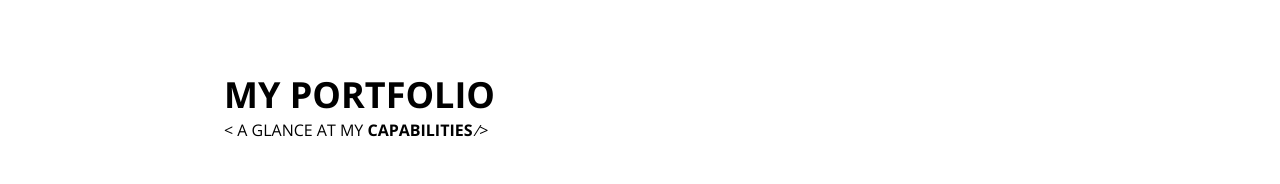
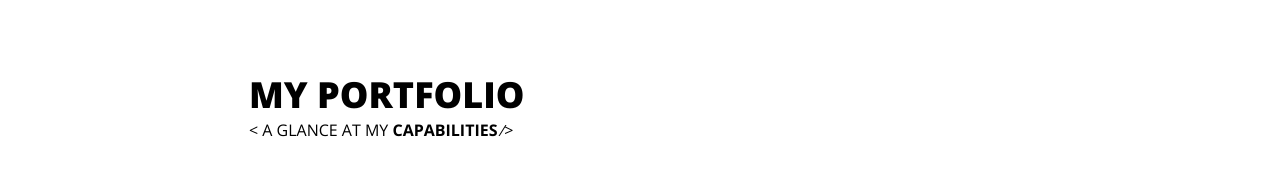
Before and after one commit to ha-x-3/portfolio, a React (Vite) app: page / in a window 1280 px wide. Shown: the part 1630-1814 px from the top of the page. Built offline with nearby package versions, Linux system fonts and the light colour scheme.

Commit message:
Added font-weight to h1 and fixed margin in myWork heading

```diff
--- a/src/App.css
+++ b/src/App.css
@@ -100,6 +100,7 @@
 
 h1 {
   font-size: 36px;
+  font-weight: 800;
 }
 
 .bold {
@@ -126,7 +127,7 @@ li {
 }
 
 .workHeading {
-  margin: 100px 0 25px 0;
+  margin: 100px 0 25px 25px;
 }
 
 .projectGrid {
```
